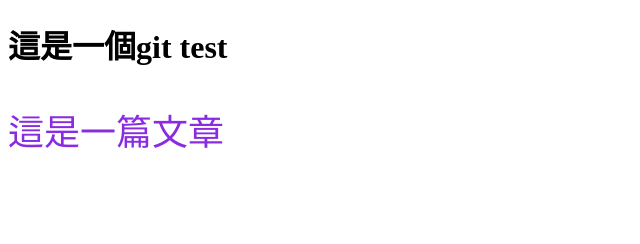
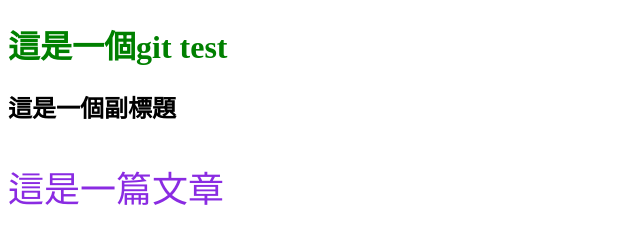
Before and after one commit to liam9930/Gitbub0805, a plain HTML site: page index.html in a window 1280 px wide. Shown: the whole page, without its empty margins (0-640 px from the left). Drawn offline with Linux system fonts and the light colour scheme.

Commit message:
新增標題標籤

```diff
--- a/all.css
+++ b/all.css
@@ -2,3 +2,7 @@ p{
     color: blueviolet;
     font-size: 36px;
 }
+
+h1{
+    color: green;
+}
--- a/index.html
+++ b/index.html
@@ -8,6 +8,7 @@
 </head>
 <body>
     <h1>這是一個git test</h1>
+    <h2>這是一個副標題</h2>
     <p>這是一篇文章</p>
 
 </body>
```
